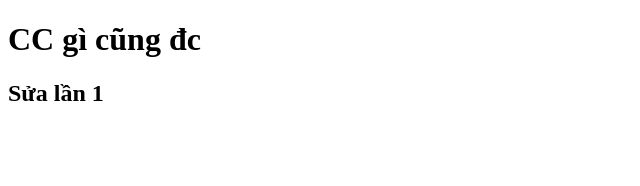
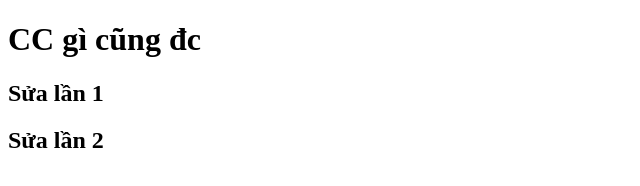
Before and after one commit to thuanohanoi/test-git-3, a plain HTML site: page index.html in a window 1280 px wide. Shown: the whole page, without its empty margins (0-640 px from the left). Drawn offline with Linux system fonts and the light colour scheme.

Commit message:
test commit lan 3

```diff
--- a/index.html
+++ b/index.html
@@ -8,5 +8,6 @@
   <body>
     <h1>CC gì cũng đc</h1>
     <h2>Sửa lần 1</h2>
+    <h2>Sửa lần 2</h2>
   </body>
 </html>
```
